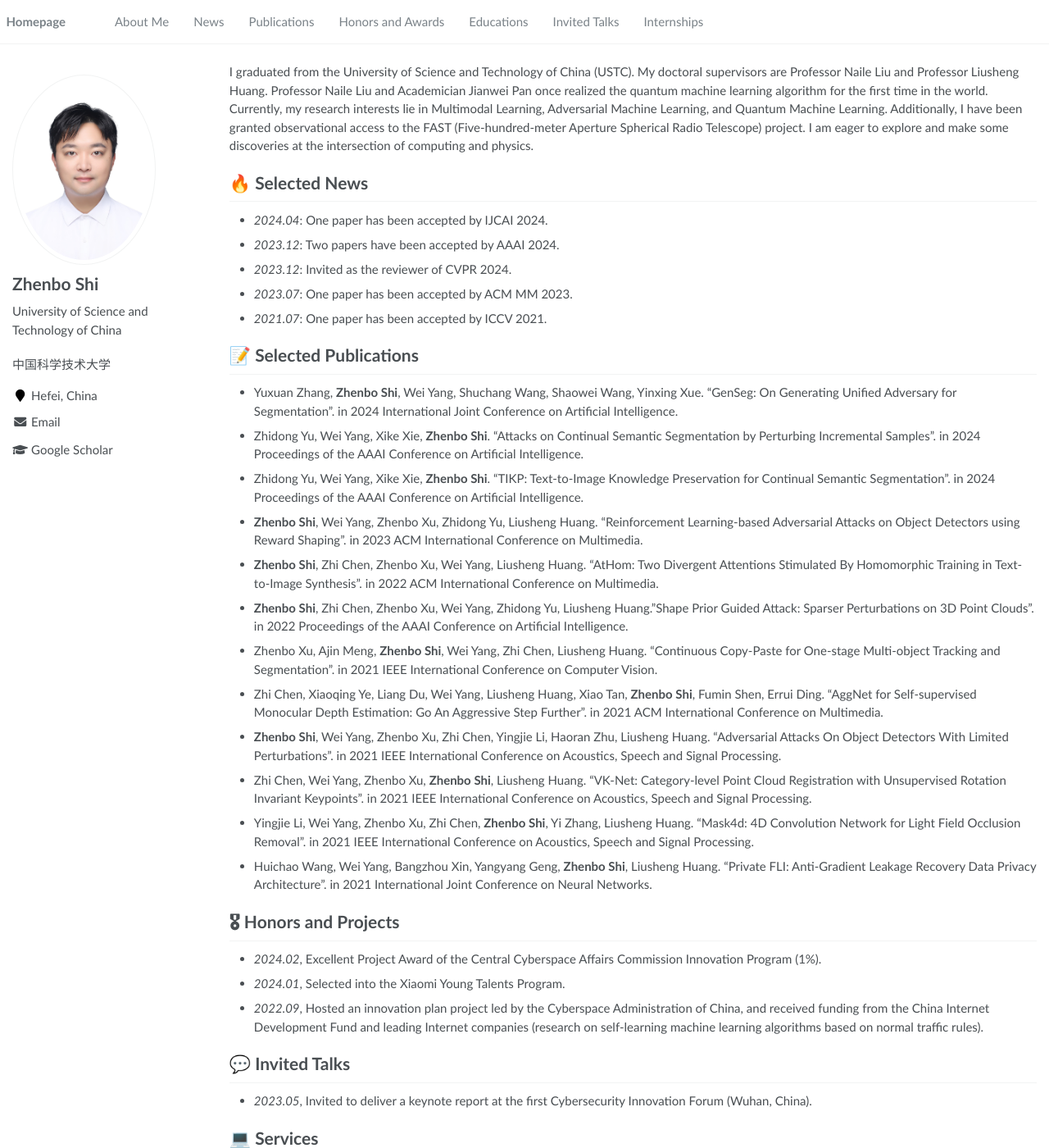
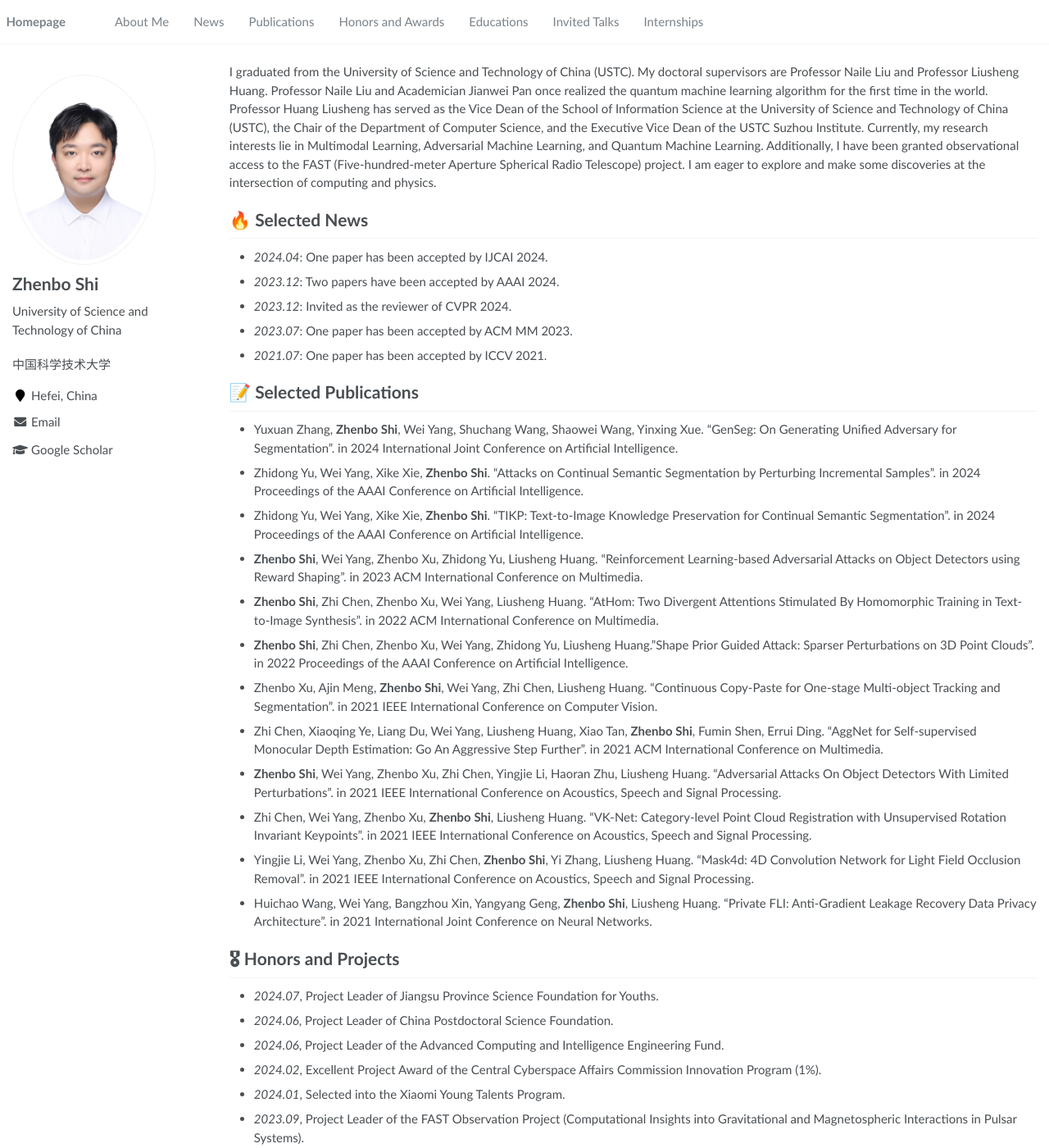
Before and after one commit to shizhenbo/shizhenbo.github.io, a Jekyll site: the page built from _pages/about.md, in a window 1280 px wide and 1400 px high. Shown: the whole window at 82% size. Built offline with Jekyll 4.4.1, drawn with Linux system fonts in a browser that asks for light colours; some of the changed text lies outside the part shown.

Commit message:
Update about.md

```diff
--- a/_pages/about.md
+++ b/_pages/about.md
@@ -12,7 +12,9 @@ redirect_from:
 <span class='anchor' id='about-me'></span>
 
 I graduated from the University of Science and Technology of China (USTC).
-My doctoral supervisors are Professor Naile Liu and Professor Liusheng Huang. Professor Naile Liu and Academician Jianwei Pan once realized the quantum machine learning algorithm for the first time in the world.
+My doctoral supervisors are Professor Naile Liu and Professor Liusheng Huang.
+Professor Naile Liu and Academician Jianwei Pan once realized the quantum machine learning algorithm for the first time in the world.
+Professor Huang Liusheng has served as the Vice Dean of the School of Information Science at the University of Science and Technology of China (USTC), the Chair of the Department of Computer Science, and the Executive Vice Dean of the USTC Suzhou Institute.
 Currently, my research interests lie in Multimodal Learning, Adversarial Machine Learning, and Quantum Machine Learning. Additionally, I have been granted observational access to the FAST (Five-hundred-meter Aperture Spherical Radio Telescope) project. I am eager to explore and make some discoveries at the intersection of computing and physics.
 
 
@@ -41,9 +43,13 @@ Currently, my research interests lie in Multimodal Learning, Adversarial Machine
 
 
 # 🎖 Honors and Projects
+- *2024.07*, Project Leader of Jiangsu Province Science Foundation for Youths.
+- *2024.06*, Project Leader of China Postdoctoral Science Foundation.
+- *2024.06*, Project Leader of the Advanced Computing and Intelligence Engineering Fund.
 - *2024.02*, Excellent Project Award of the Central Cyberspace Affairs Commission Innovation Program (1%).
 - *2024.01*, Selected into the Xiaomi Young Talents Program.
-- *2022.09*, Hosted an innovation plan project led by the Cyberspace Administration of China, and received funding from the China Internet Development Fund and leading Internet companies (research on self-learning machine learning algorithms based on normal traffic rules).
+- *2023.09*, Project Leader of the FAST Observation Project (Computational Insights into Gravitational and Magnetospheric Interactions in Pulsar Systems).
+- *2022.09*, Project Leader of the Innovation Program of Cyberspace Administration of the CPC Central Committee, and received funding from the China Internet Development Fund and leading Internet companies (research on self-learning machine learning algorithms based on normal traffic rules, during PhD).
 
 
 # 💬 Invited Talks
```
